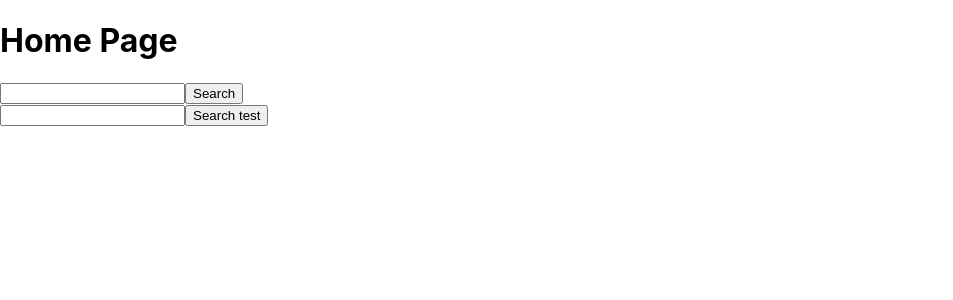
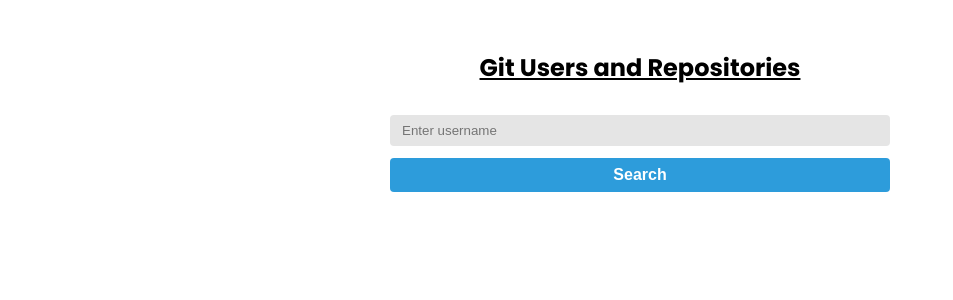
Before and after one commit to shuvo-h/foodtray, a React (Create React App) app: page / in a window 1280 px wide. Shown: the top 300 px of the page, without its empty margins (0-953 px from the left). Built offline with nearby package versions, Linux system fonts and the light colour scheme.

Commit message:
added styles

```diff
--- a/package.json
+++ b/package.json
@@ -12,6 +12,7 @@
     "@types/react-dom": "^18.0.11",
     "react": "^18.2.0",
     "react-dom": "^18.2.0",
+    "react-icons": "^4.8.0",
     "react-scripts": "5.0.1",
     "typescript": "^4.9.5",
     "web-vitals": "^2.1.4"
--- a/public/index.html
+++ b/public/index.html
@@ -24,7 +24,12 @@
       work correctly both with client-side routing and a non-root public URL.
       Learn how to configure a non-root public URL by running `npm run build`.
     -->
-    <title>React App</title>
+
+    <link rel="preconnect" href="https://fonts.googleapis.com">
+    <link rel="preconnect" href="https://fonts.gstatic.com" crossorigin>
+    <link href="https://fonts.googleapis.com/css2?family=Poppins:wght@200;300;400;500;600;700&display=swap" rel="stylesheet">
+
+    <title>Repo Finder</title>
   </head>
   <body>
     <noscript>You need to enable JavaScript to run this app.</noscript>
--- a/src/App.css
+++ b/src/App.css
@@ -1,38 +1,17 @@
-.App {
+body{
+  --bg-primary: #e5e5e5;
+  --bg-secondary: #fff;
+  --bg-info: #2d9cdb;
+  --color-danger: #ed5833;
+
+
+  /* background-color: var(--bg-primary); */
+  min-height: 100vh;
+  margin: 0;
+  padding: 0;
+  box-sizing: border-box;
+}
+
+.text-center{
   text-align: center;
 }
-
-.App-logo {
-  height: 40vmin;
-  pointer-events: none;
-}
-
-@media (prefers-reduced-motion: no-preference) {
-  .App-logo {
-    animation: App-logo-spin infinite 20s linear;
-  }
-}
-
-.App-header {
-  background-color: #282c34;
-  min-height: 100vh;
-  display: flex;
-  flex-direction: column;
-  align-items: center;
-  justify-content: center;
-  font-size: calc(10px + 2vmin);
-  color: white;
-}
-
-.App-link {
-  color: #61dafb;
-}
-
-@keyframes App-logo-spin {
-  from {
-    transform: rotate(0deg);
-  }
-  to {
-    transform: rotate(360deg);
-  }
-}
--- a/src/App.tsx
+++ b/src/App.tsx
@@ -10,7 +10,7 @@ function App() {
   return (
     <>
       <Home />
-      <GitHubSearch />
+      {/* <GitHubSearch /> */}
     </>
   );
 }
--- a/src/pages/home/RepositoryCard.tsx
+++ b/src/pages/home/RepositoryCard.tsx
@@ -1,5 +1,7 @@
 import React from 'react';
 import {GitRepo} from '../../typeDefs/gitTypes';
+import { AiFillStar } from 'react-icons/ai';
+import { IconContext } from "react-icons";
 
 type RepositoryCardProp = {
     repository: GitRepo
@@ -9,8 +11,17 @@ const RepositoryCard:React.FC<RepositoryCardProp> = ({repository}) => {
     console.log(repository);
 
     return (
-        <div>
-            {repository.id}
+        <div className='repo-card'>
+            <div className='repo-heading'>
+                <h4>{repository.name}</h4>
+                <div className='star'>
+                    <span>{repository.forks}</span>
+                    <IconContext.Provider value={{size:'18', color: "black", className: "icon" }}>
+                        <AiFillStar />
+                    </IconContext.Provider>
+                </div>
+            </div>
+            <p>{repository.description}</p>
         </div>
     );
 };
--- a/src/pages/home/UserCard.tsx
+++ b/src/pages/home/UserCard.tsx
@@ -2,6 +2,8 @@ import React, { useState } from 'react';
 import { getGitRepositories } from '../../fetchers/gitFetchers';
 import { GitRepo, GitUser } from '../../typeDefs/gitTypes';
 import RepositoryCard from './RepositoryCard';
+import { IoIosArrowDown } from 'react-icons/io';
+import { IconContext } from "react-icons";
 
 type UserCardPropType = {
     user: GitUser
@@ -16,6 +18,7 @@ const UserCard:React.FC<UserCardPropType> = ({user}) => {
 
     const handleRepositories = async(username:string):Promise<void> =>{
         setIsRepositoryLoading(true);
+        setRepositoryErr(null);
         const result = await getGitRepositories(username);
         setUserRepositories(result.data)
         setRepositoryErr(result.errorMsg);
@@ -24,8 +27,15 @@ const UserCard:React.FC<UserCardPropType> = ({user}) => {
     console.log(userRepositories);
 
     return (
-        <div onClick={()=>handleRepositories(user.login)}>
-            <h4>{user.login}</h4>
+        <div className='user-card' onClick={()=>handleRepositories(user.login)}>
+            <div className='username'>
+                <h4>{user.login}</h4>
+                <span className='icon-wrapper'>
+                    <span className='icon'>
+                        <IconContext.Provider value={{size:'22', color: "black", className: "icon" }}><IoIosArrowDown /> </IconContext.Provider>
+                    </span>
+                </span>
+            </div>
             <div>
                 {
                     isRepositoryLoading
--- a/src/pages/home/home.css
+++ b/src/pages/home/home.css
@@ -1,3 +1,91 @@
 .container{
-    background-color: #e5e5e5;
+    width: fit-content;
+    padding: 50px 15px;
+    min-height: calc(100vh - 2*50px);
+    background-color: var(--bg-secondary);
+    font-family: 'Poppins', sans-serif;
 }
+.head-title{
+    text-decoration: underline;
+    text-align: center;
+    margin: 0 auto;
+    margin-bottom: 30px;
+}
+.search input, button{
+    padding: 8px 12px;
+    border-radius: 4px;
+    border: none;
+    width: 100%;
+    margin: auto;
+    display: block;
+}
+.search input{
+    background-color: var(--bg-primary);
+}
+.search button{
+    background-color: var(--bg-info);
+    margin: 12px auto;
+    color: var(--bg-secondary);
+    font-weight: 700;
+    font-size: medium;
+}
+
+.errorMsg{
+    color: var(--color-danger);
+    text-align: center;
+}
+
+.users{
+    /* background-color: var(--bg-primary); */
+}
+.user-card{
+    background-color: var(--bg-primary);
+    padding: 5px 10px;
+    border-radius: 4px;
+    box-shadow: 0 0 2px 1px var(--bg-primary);
+}
+
+.username{
+    display: flex;
+    justify-content: space-between;
+    align-items: center;
+}
+.username h4{
+    margin: 0;
+    font-family: serif, sans-serif;
+}
+.icon-wrapper{
+    position: relative;
+    min-width: 20px;
+}
+.icon{
+    /* position: absolute; */
+    transform: rotate(0deg);
+    /* top: 15px; */
+    transition: transform 0.3s ease-in-out;
+}
+.repo-heading{
+    display: flex;
+    justify-content: space-between;
+    align-items: center;
+}
+.repo-heading h4{
+    margin: 0;
+}
+.repo-card .repo-text h4{
+
+}
+@media screen and (min-width:410px) {
+    .container{
+        width: auto;
+        margin: 0 10%;
+    }
+    .search input, button{
+        max-width: 500px;
+    }
+    .users{
+        display: grid;
+        grid-template-columns: repeat(4,1fr);
+        gap: 1rem;
+    }
+}
--- a/src/pages/home/home.tsx
+++ b/src/pages/home/home.tsx
@@ -2,9 +2,11 @@ import React, { useState } from 'react';
 import { getGitRepositories, getGitUsers } from '../../fetchers/gitFetchers';
 import { GitRepo, GitUser } from '../../typeDefs/gitTypes';
 import UserCard from './UserCard';
+import "./home.css";
 
 const Home = () => {
     const [searchText,setSearchText] = useState<string>("");
+    const [searchedText,setSearchedText] = useState<string>("");
 
     const [users,setUsers] = useState<GitUser[]>([]);
     const [usersErr,setUsersErr] = useState<string|null>(null);
@@ -16,7 +18,9 @@ const Home = () => {
 
     const handleUserSearch = async(username:string):Promise<void> =>{
         setIsUsersLoading(true);
+        setUsersErr(null);
         const result = await getGitUsers(username);
+        setSearchedText(searchText);
         setUsers(result.data)
         setUsersErr(result.errorMsg);
         setIsUsersLoading(false);
@@ -25,20 +29,30 @@ const Home = () => {
 
 
     return (
-        <div>
-            <h1>Home Page</h1>
-            <div>
-                <input onChange={onChangeSearchHandler} type="search" name="" value={searchText} id="" />
+        <div className='container'>
+            <div className=''>
+                <h2 className='head-title'>Git  Users and Repositories</h2>
+                <div className='search'>
+                    <input  onChange={onChangeSearchHandler} type="search" name="" value={searchText} placeholder='Enter username' />
                     <button onClick={()=>handleUserSearch(searchText)}>Search</button>
                 </div>
+                {searchedText && !!users.length && <p>Showing users for "{searchedText}"</p>}
+
                 <div>
                     {
                         isUsersLoading
                         ? <h1>Loading..................</h1>
-                    : users.map((user:GitUser)=><UserCard user={user}  key={user.id} />)
+                        : users.length === 0 && searchedText
+                        ? <p className='text-center'>No user found</p>
+                        : <div className='users'>
+                            {
+                                users.map((user:GitUser)=><UserCard user={user}  key={user.id} />)
                             }
                         </div>
-            {usersErr && <p>{usersErr}</p>}
+                    }
+                </div>
+                {usersErr && <p className='errorMsg'>{usersErr}</p>}
+            </div>
         </div>
     );
 };
```
Also changed, not shown: 1 other file (tests, documents, lock files or other folders). Lines whose indentation alone changed are shown as unchanged.
